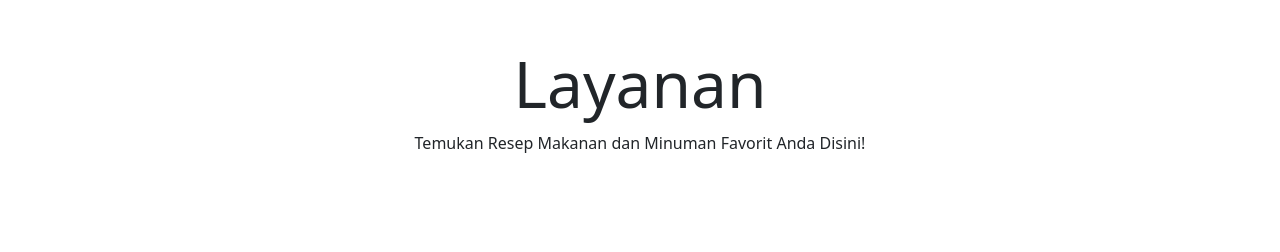
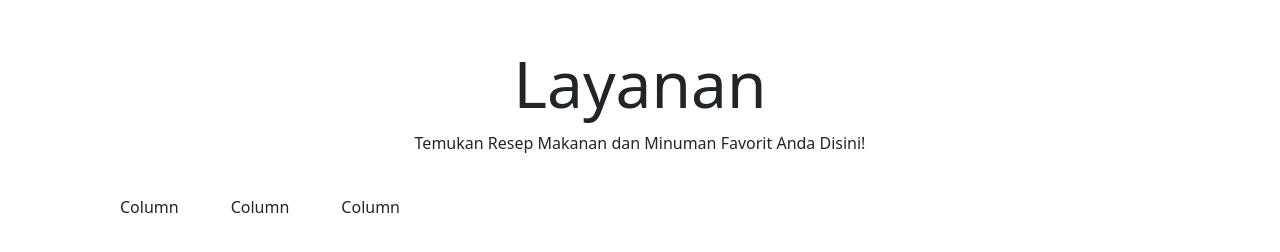
Before and after one commit to Raara02/Tugas-PW-Masak, a plain HTML site: page index.html in a window 1280 px wide. Shown: the part 722-974 px from the top of the page. Drawn offline with nearby package versions, Linux system fonts and the light colour scheme.

Commit message:
Update index.html

```diff
--- a/index.html
+++ b/index.html
@@ -70,7 +70,20 @@
         </p>
         <div class="row pt-4">
           <div class="col-md-4">
-
+     <!--coba coba grid-->
+      <div class="container text-center">
+        <div class="row">
+          <div class="col">
+            Column
+          </div>
+          <div class="col">
+            Column
+          </div>
+          <div class="col">
+            Column
+          </div>
+        </div>
+      </div>
 
 
 
```
